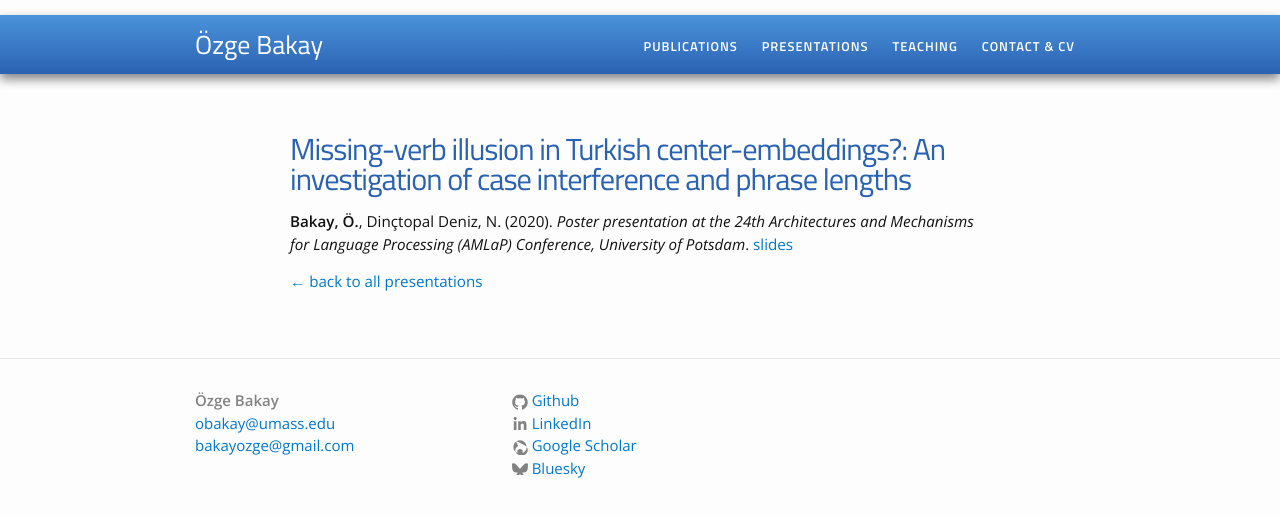
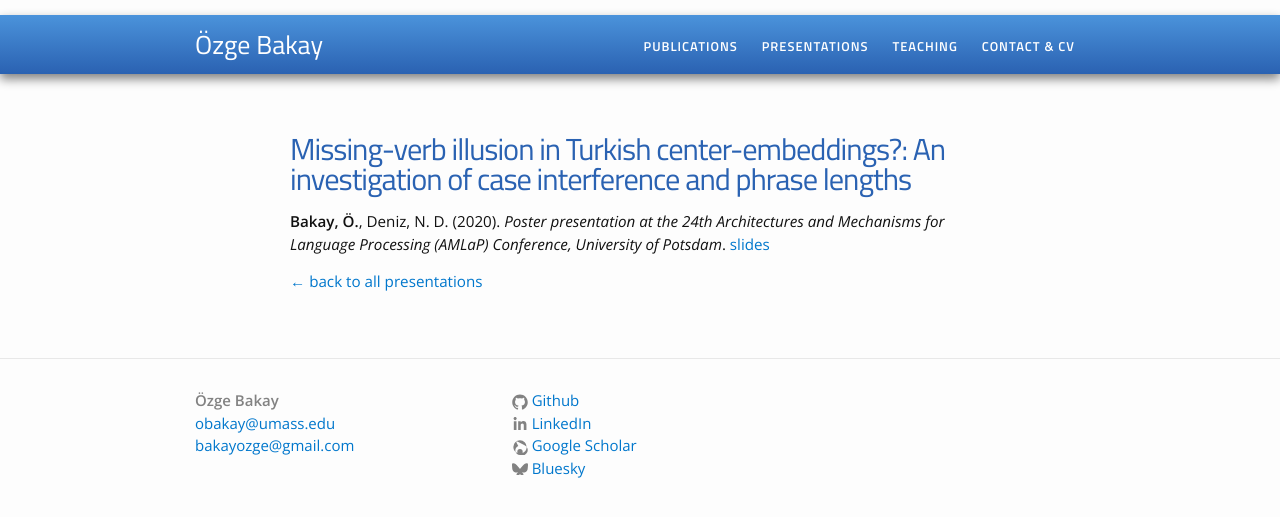
Before and after one commit to ozgebakay/ozgebakay.github.io, a Jekyll site: the page built from _presentations/2020-amlap-missing-verb.md, in a window 1280 px wide. Shown: the top 517 px of the page. Built offline with Jekyll 4.4.1, drawn with Linux system fonts in a browser that asks for light colours.

Commit message:
Update 2020-amlap-missing-verb.md

```diff
--- a/_presentations/2020-amlap-missing-verb.md
+++ b/_presentations/2020-amlap-missing-verb.md
@@ -3,7 +3,7 @@ layout: presentation-item
 title: "Missing-verb illusion in Turkish center-embeddings?: An investigation of case interference and phrase lengths"
 authors:
   - "Bakay, Ö."
-  - "Dinçtopal Deniz, N."
+  - "Deniz, N. D."
 year: 2020
 venue: "Poster presentation at the 24th Architectures and Mechanisms for Language Processing (AMLaP) Conference, University of Potsdam"
 pdf: /projects/AmLaP2020Bakay_DinctopalDeniz_slides.pdf
```
